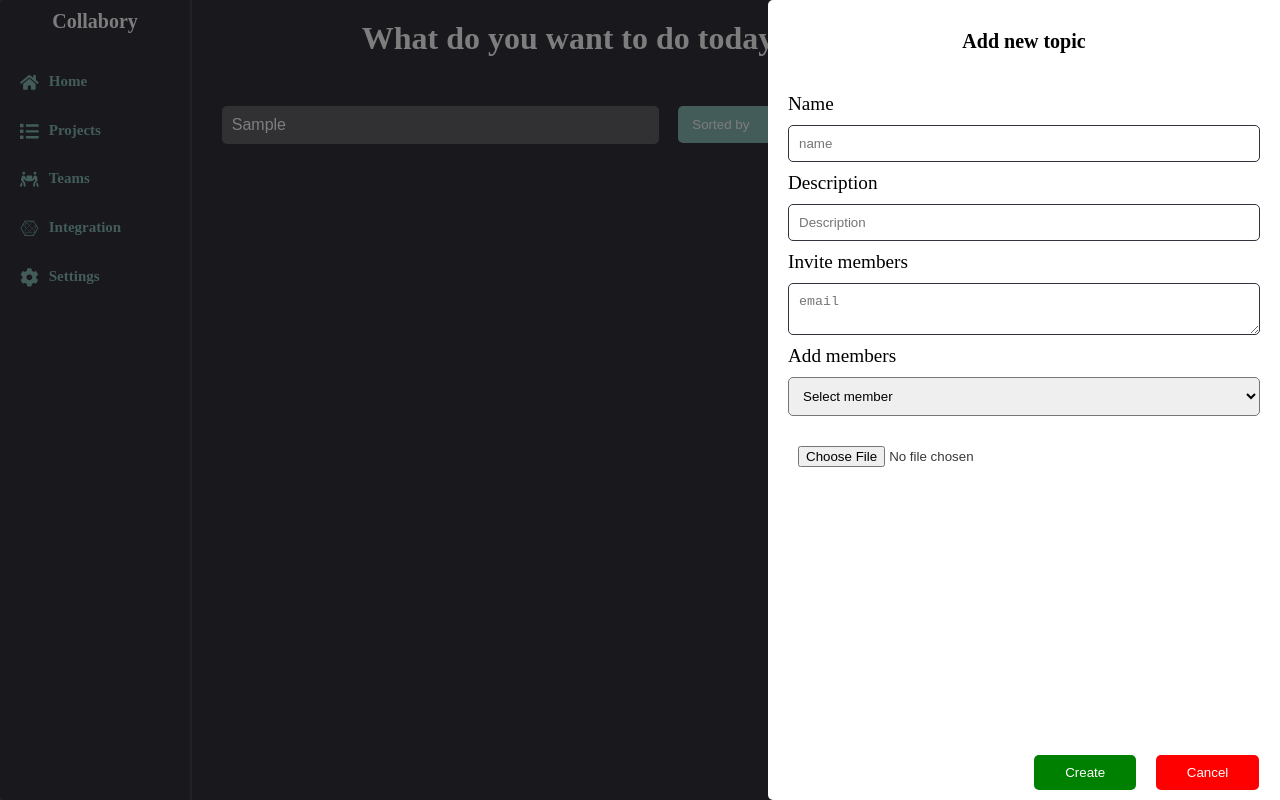
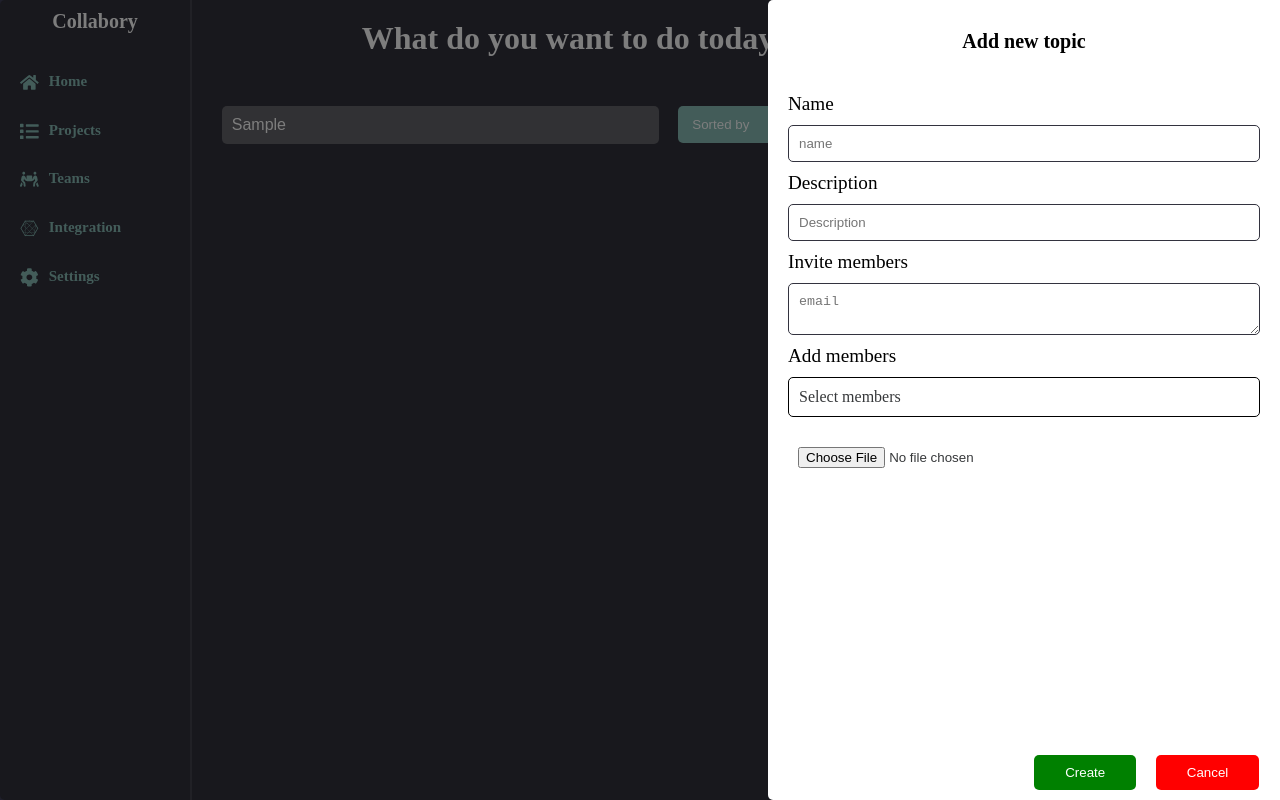
Before and after one commit to habib-zinelabidine/Collaboration_project, a React (Vite) app: page /home in a window 1280 px wide. Both pictures are taken after typing "Sample" into the empty fields and a click on the button "Add topic". Built offline with nearby package versions, Linux system fonts and the light colour scheme; grey boxes are pictures that could not be loaded; the HTML template or start-up script is replaced by a standard one.

Commit message:
adding auth api

```diff
--- a/src/components/TopicForm.module.css
+++ b/src/components/TopicForm.module.css
@@ -13,9 +13,17 @@
   margin-top: 20px;
   border: none;
 }
-.content select{
+.content ul{
     padding: 10px;
     border-radius: 5px;
+    border: 1px solid black;
+    cursor: pointer;
+}
+.content li{
+  list-style-type: none;
+  padding: 5px;
+  background-color: white;
+  border: none;
 }
 .btn {
   position: absolute;
--- a/src/components/TopicForm.tsx
+++ b/src/components/TopicForm.tsx
@@ -11,7 +11,12 @@ export default function TopicForm({
 }) {
   const { register, handleSubmit } = useForm();
   const [data, setData] = useState("");
+  const [showList, setshowList] = useState(false);
+  const [selectedMembers, setselectedMembers] = useState(["Select members"])
   console.log(data);
+  const handleAddMember = ()=>{
+
+  }
   return (
     <form
       className={style.content}
@@ -26,11 +31,15 @@ export default function TopicForm({
       <label>Invite members</label>
       <textarea placeholder="email" />
       <label>Add members</label>
-      <select>
-        <option>Select member</option>
-        <option>Habib</option>
-        <option>Amine</option>
-      </select>
+      <ul onClick={() => setshowList(!showList)}>
+        {selectedMembers}
+        {showList && (
+          <>
+            <li>Habib</li>
+            <li>Amine</li>
+          </>
+        )}
+      </ul>
       <input type="file" {...register("imageUrl")} />
       <div className={style.btn}>
         <button type="submit" className={style.btn_create}>
```
Also changed, not shown: package.json (+7 -0 lines), 2 other files (tests, documents, lock files or other folders).
